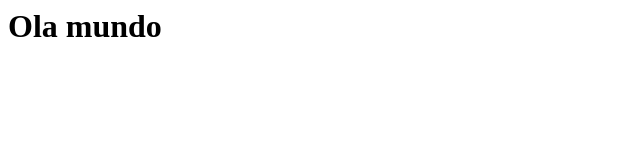
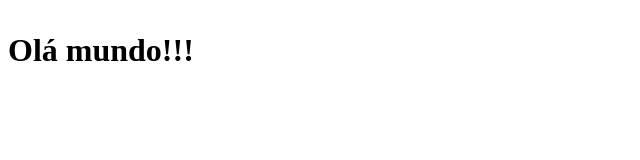
Before and after one commit to meucanaldark25k25-blip/Aula-nael, a plain HTML site: page index.html in a window 1280 px wide. Shown: the whole page, without its empty margins (0-640 px from the left). Drawn offline with Linux system fonts and the light colour scheme.

Commit message:
Estrutura de pagina htm adicionada

```diff
--- a/index.html
+++ b/index.html
@@ -1,5 +1,12 @@
-<h1>
-    <p>
-Ola mundo
-    </p>
-</h1>
+<!DOCTYPE html>
+<html lang="pt-br">
+  <head>
+    <title>Aula 1</title>
+    <meta charset="utf-8">
+  </head>
+  <body>
+    <h1><p>
+        Olá mundo!!!
+    </p></h1>
+  </body>
+</html>
```
